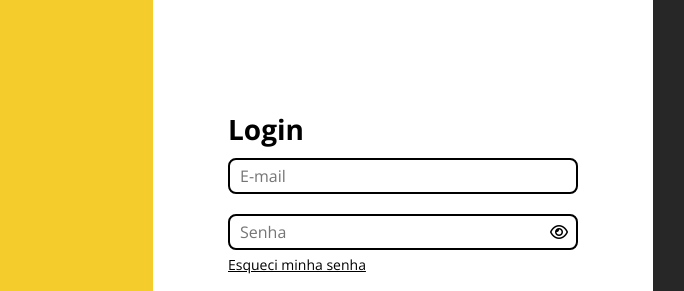
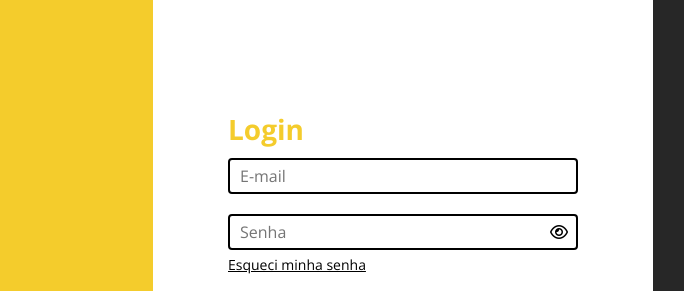
Before and after one commit to Fuuuzer/galos-foda, a plain HTML site: page frontend/auth/auth.html in a window 1280 px wide. Shown: the part 131-422 px from the top of the page, 487-1171 px from the left. Drawn offline with nearby package versions, Linux system fonts and the light colour scheme.

Commit message:
styles auth atualized

```diff
--- a/frontend/auth/auth.css
+++ b/frontend/auth/auth.css
@@ -81,6 +81,7 @@ main {
 .right-side h3 {
   margin-bottom: 10px;
   font-size: 1.75rem;
+  color: #f4cc2c;
 }
 
 .login-inputs,
@@ -128,10 +129,11 @@ main {
 input,
 .inputs input {
   border: 2px solid #000;
+  background-color: #fff;
   min-width: 350px;
   font-size: 1rem;
   padding: 5px 10px;
-  border-radius: 8px;
+  border-radius: 4px;
 }
 
 .senha-div {
```
